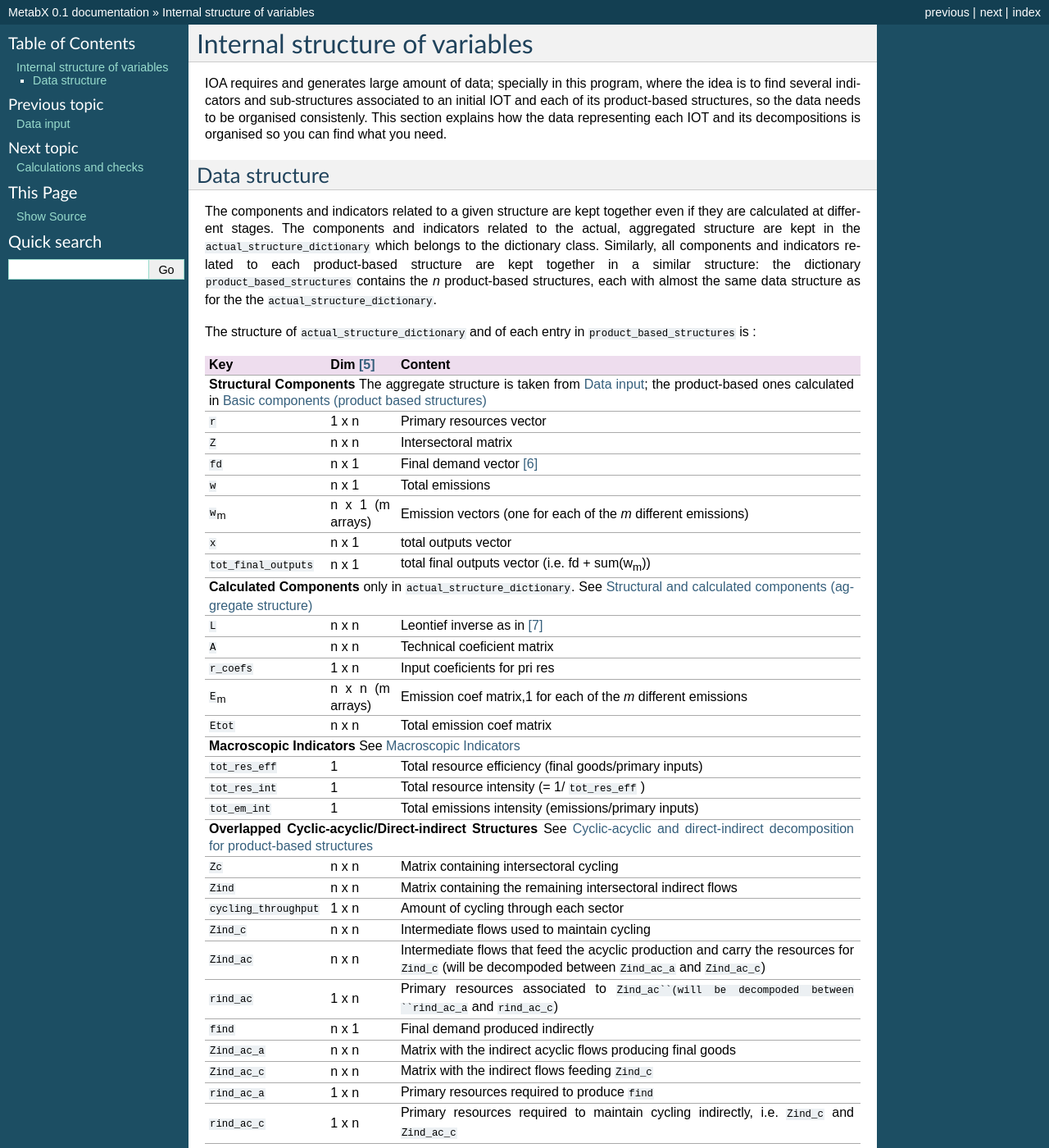
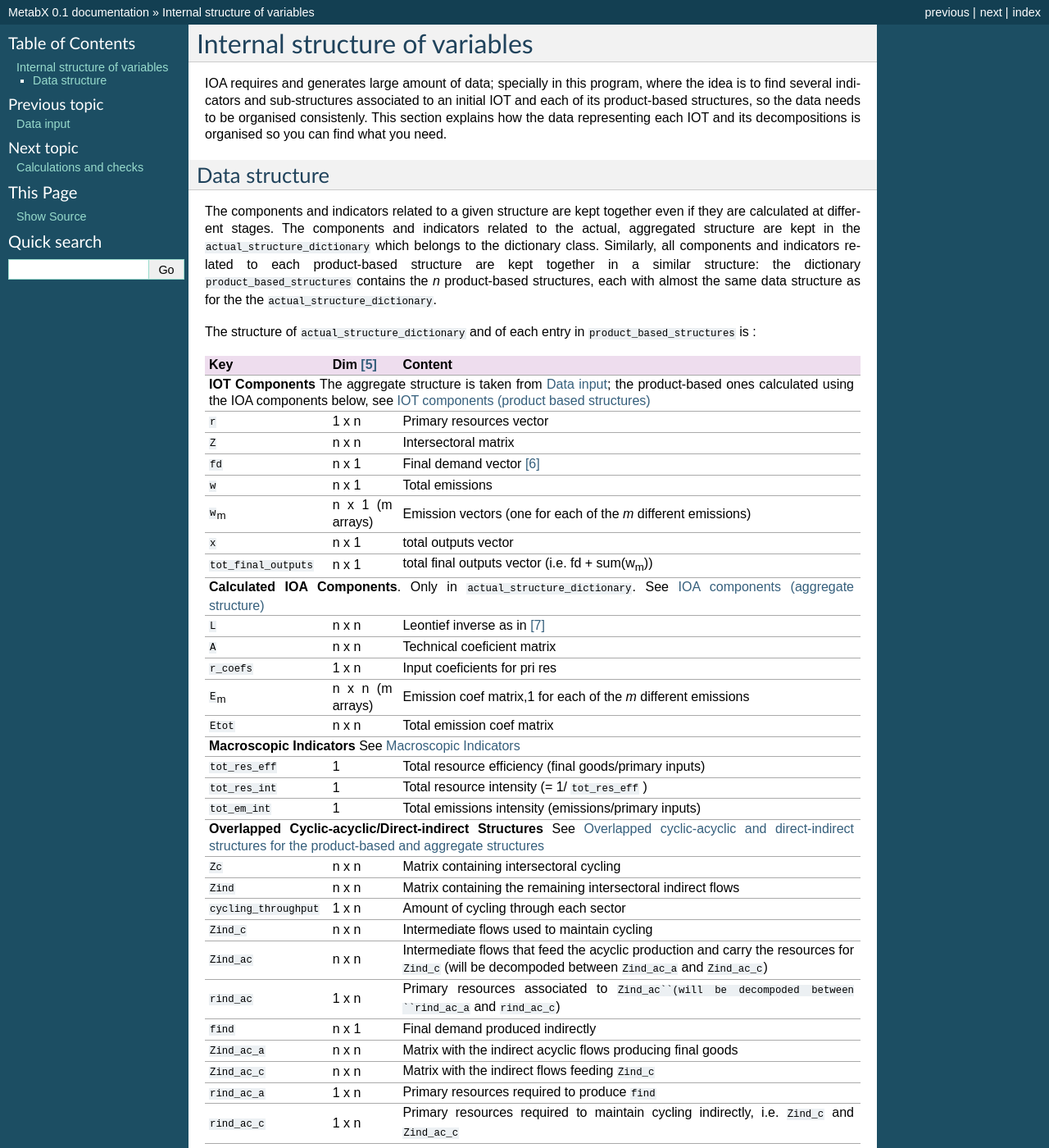
Before and after one commit to Friedsoap/MetabX, a Sphinx documentation site: the page built from DOC/source/internal_data_structure.rst, in a window 1280 px wide and 1400 px high. Shown: the whole window at 82% size. Built offline with Sphinx 7.4.7, drawn with Linux system fonts in a browser that asks for light colours; some of the changed text lies outside the part shown.

```diff
--- a/DOC/source/internal_data_structure.rst
+++ b/DOC/source/internal_data_structure.rst
@@ -19,9 +19,9 @@ The structure of ``actual_structure_dictionary`` and of each entry in ``product_
 +------------------------+------------+------------------------------------+
 | Key                    | Dim [#1]_  | Content                            |
 +========================+============+====================================+
-| **Structural\  Components**  The aggregate structure is                  |
-| taken from :ref:`data_input`; the product-based ones calculated in       |
-| :ref:`prod_based_comp`                                                   |
+| **IOT  Components**  The aggregate structure is                          |
+| taken from :ref:`data_input`; the product-based ones calculated using    |
+| the IOA components below, see :ref:`prod_based_comp`                     |
 +------------------------+------------+------------------------------------+
 | ``r``                  | 1 x n      |  Primary resources vector          |
 +------------------------+------------+------------------------------------+
@@ -39,8 +39,8 @@ The structure of ``actual_structure_dictionary`` and of each entry in ``product_
 | ``tot_final_outputs``  | n x 1      | total final outputs vector         |
 |                        |            | (i.e. fd + sum(w\ :sub:`m`\ ))     |
 +------------------------+------------+------------------------------------+
-| **Calculated\  Components** only in ``actual_structure_dictionary``.     |
-| See :ref:`agg_comp`                                                      |
+| **Calculated\  IOA\  Components**\. Only in                              |
+| ``actual_structure_dictionary``. See :ref:`ioa_comp`                     |
 +------------------------+------------+------------------------------------+
 | ``L``                  | n x n      |  Leontief inverse as in [#3]_      |
 +------------------------+------------+------------------------------------+
```
Also changed, not shown: other parts of DOC/source/internal_data_structure.rst (+3 -3 lines), DOC/source/calculations.rst (+63 -13 lines).
